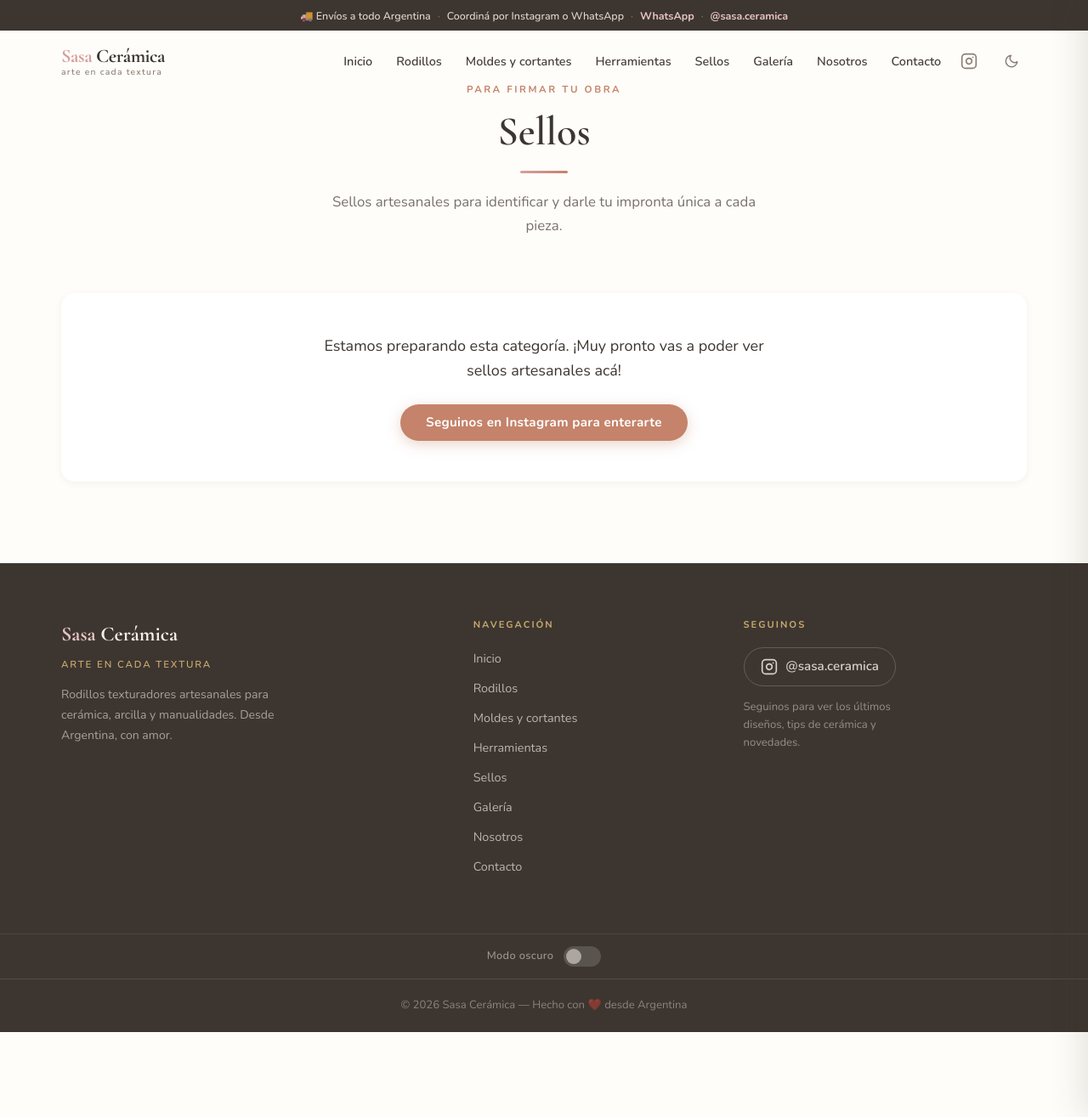
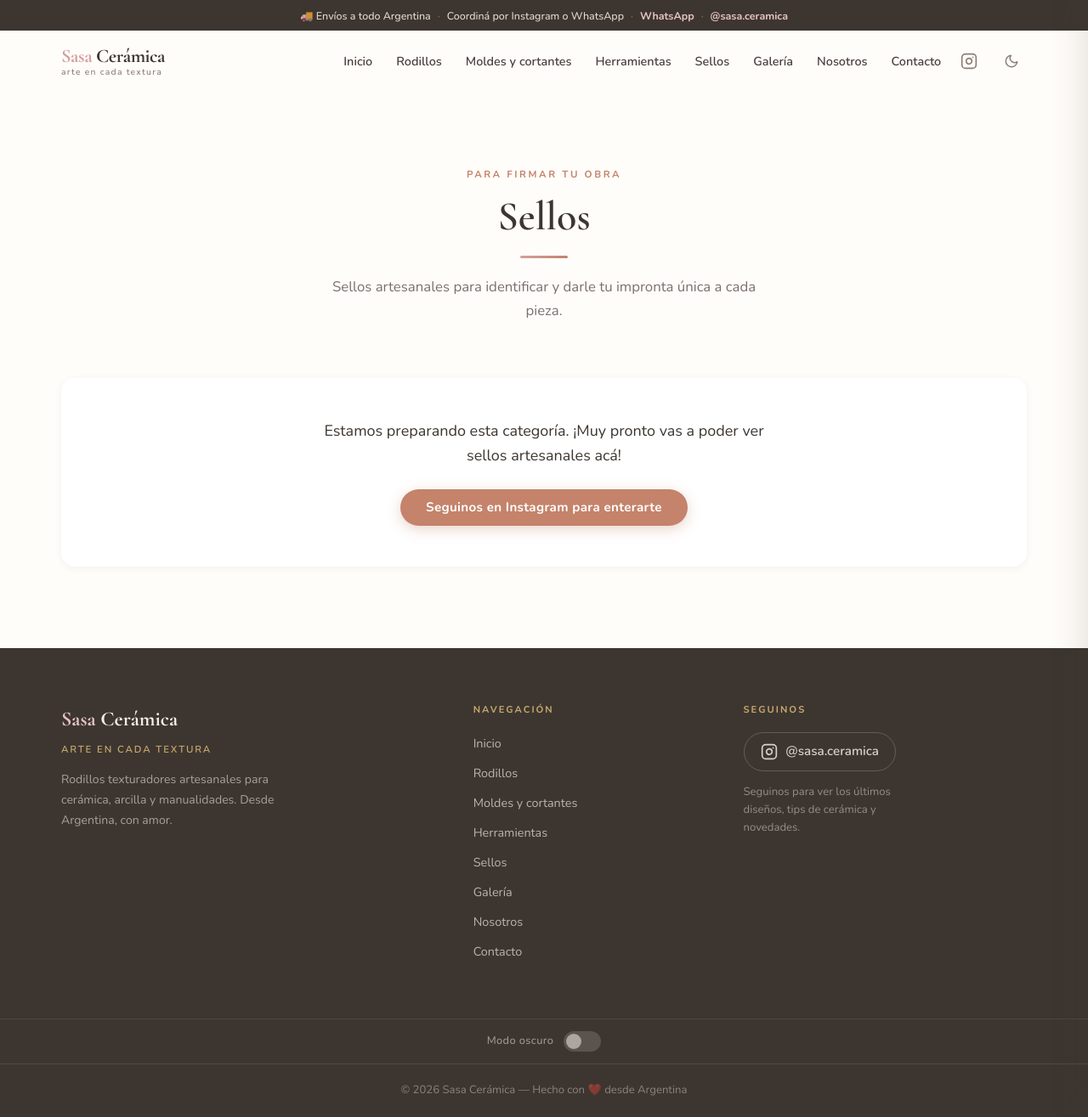
Before and after one commit to DPonchon/dponchon.github.io, a Jekyll site: the page built from sellos.html, in a window 1280 px wide and 1315 px high. Shown: the whole window at 85% size. Built offline with Jekyll 4.4.1, drawn with Linux system fonts in a browser that asks for light colours.

Commit message:
Offset category page header behind fixed navbar
The standalone category pages (rodillos, moldes-y-cortantes, herramientas,
sellos) had their section header rendering under the fixed envios-bar +
navbar. The home page hero handles this offset itself; category pages had
no equivalent.

Add .productos--page modifier with top padding equal to navbar +
envios-bar + section-padding.

Co-Authored-By: Claude Opus 4.7 <noreply@anthropic.com>

```diff
--- a/_layouts/category.html
+++ b/_layouts/category.html
@@ -1,7 +1,7 @@
 ---
 layout: default
 ---
-<section id="{{ page.section_id }}" class="section productos" aria-labelledby="{{ page.section_id }}-titulo">
+<section id="{{ page.section_id }}" class="section productos productos--page" aria-labelledby="{{ page.section_id }}-titulo">
   <div class="container">
 
     <div class="section__header animate-on-scroll">
--- a/_layouts/default.html
+++ b/_layouts/default.html
@@ -53,7 +53,7 @@
   <link href="https://fonts.googleapis.com/css2?family=Cormorant+Garamond:ital,wght@0,400;0,500;0,600;0,700;1,400;1,600&family=Nunito:wght@400;500;600;700&display=swap" rel="stylesheet">
 
   <!-- CSS -->
-  <link rel="stylesheet" href="{{ '/css/styles.css?v=15' | relative_url }}">
+  <link rel="stylesheet" href="{{ '/css/styles.css?v=16' | relative_url }}">
 
   <!-- Anti-flicker: aplica el tema antes de pintar la página -->
   <script>
--- a/css/styles.css
+++ b/css/styles.css
@@ -666,6 +666,11 @@ h3 { font-size: clamp(1.2rem, 2.5vw, 1.6rem); }
   background-color: var(--color-beige-light);
 }
 
+/* Standalone category pages: offset for fixed envios-bar + navbar. */
+.productos--page {
+  padding-top: calc(var(--navbar-height) + var(--envios-bar-height) + var(--section-padding));
+}
+
 .productos__grid {
   display: grid;
   grid-template-columns: repeat(auto-fill, minmax(300px, 1fr));
```
